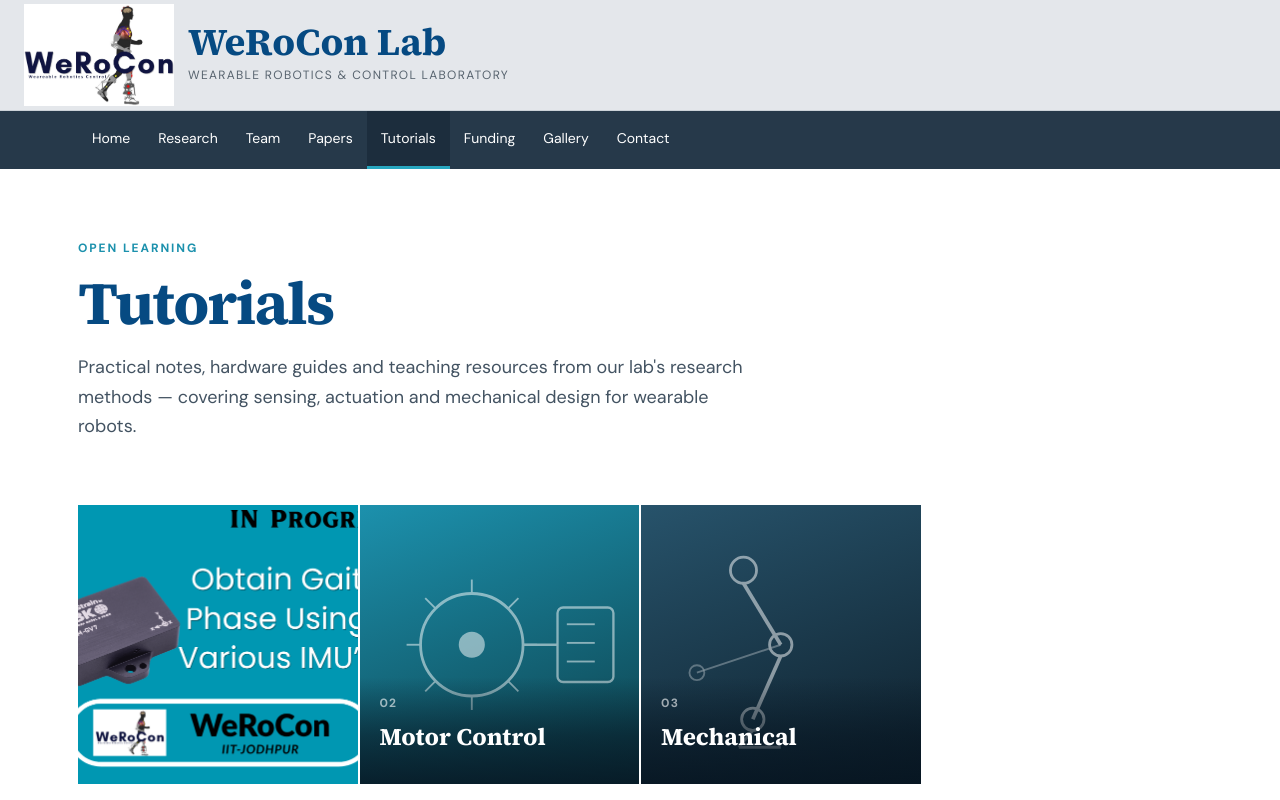
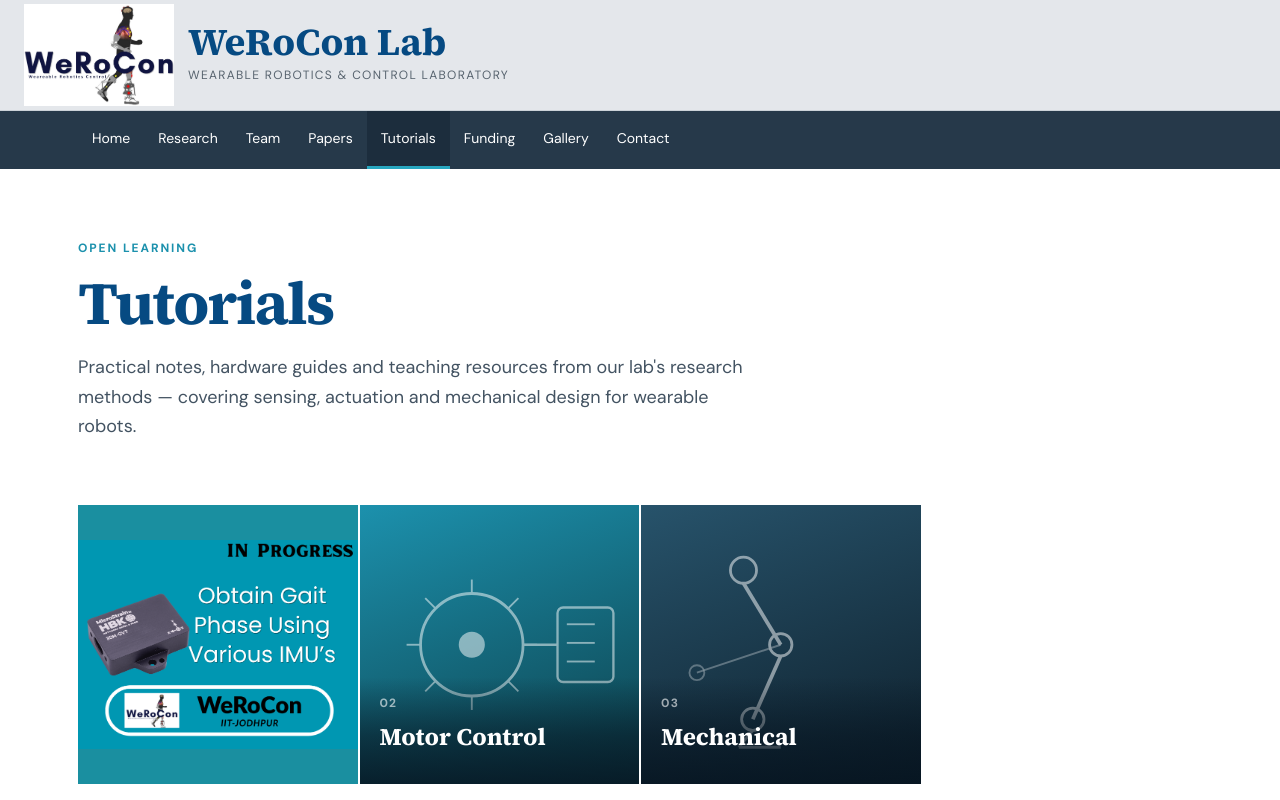
Before and after one commit to Vedantxsh23/werocon-lab, a plain HTML site: page tutorials.html in a window 1280 px wide. Shown: the top 800 px of the page. Drawn offline with Linux system fonts and the light colour scheme.

Commit message:
Update image style in tutorials.html

```diff
--- a/tutorials.html
+++ b/tutorials.html
@@ -17,7 +17,7 @@ footer{background:#142a3c;color:#d5dce2}.footin{min-height:215px;display:grid;gr
 <section class="wrap">
   <div class="tut-grid">
     <a class="tut-card" href="https://vedantxsh23.github.io/werocon-website/pages/imu.html">
-      <img class="art" src="imu-cover.png" alt="IMU gait phase tutorial cover" style="object-fit:cover;object-position:center;opacity:1;">
+      <img class="art" src="imu-cover.png" alt="IMU gait phase tutorial cover" style="object-fit:contain;object-position:center;opacity:1;background:#1a8fa0;">
     </a>
     <a class="tut-card" href="https://vedantxsh23.github.io/werocon-website/pages/motoecontrol.html">
       <svg class="art" viewBox="0 0 300 300" xmlns="http://www.w3.org/2000/svg" fill="none" stroke="#fff" stroke-width="2">
```
